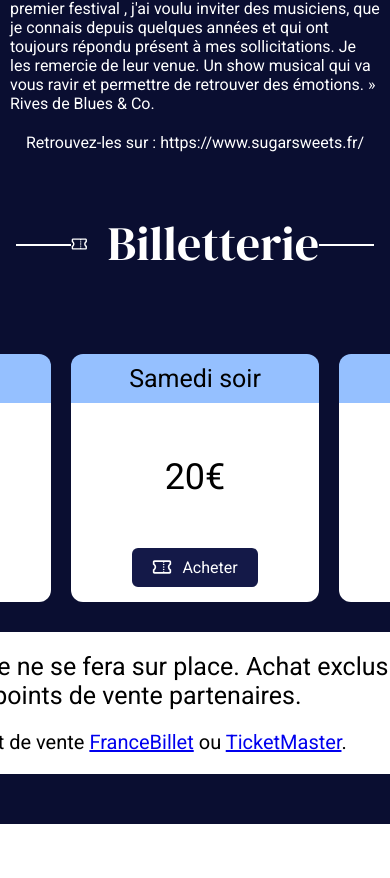
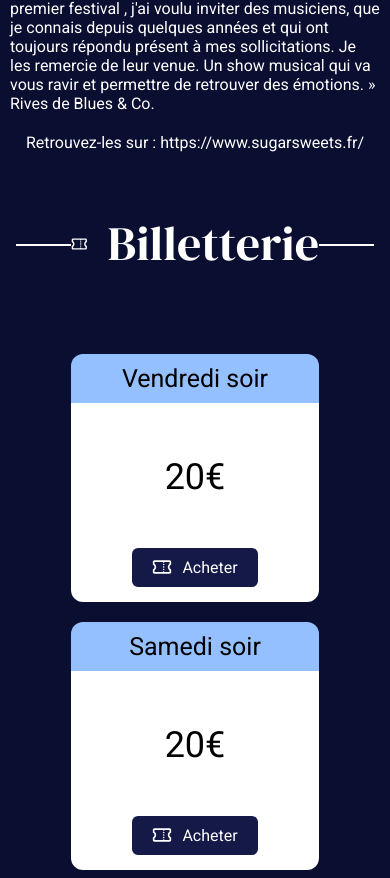
Before and after one commit to CyrielleAlbert/RivesDeBlues, a React (Create React App) app: page / in a window 390 px wide. Shown: the part 5526-6404 px from the top of the page. Built offline with nearby package versions, Linux system fonts and the light colour scheme.

Commit message:
billetterie v mobile

```diff
--- a/src/Pages/Home.jsx
+++ b/src/Pages/Home.jsx
@@ -53,8 +53,8 @@ function Home(props) {
                 <Programme titre={"Samedi soir"} infoGroupes={{ "groupe1": { ...infoGroupes["groupe4"] }, "groupe2": { ...infoGroupes["groupe5"] }, "groupe3": { ...infoGroupes["groupe6"] } }}></Programme>
 
             </div>
-            <div className="billetterie" ref={ticketScroll}>
-                <div className="title" style={{ color: "white" }}>
+            <div>
+                <div className="title" style={{ color: "white", backgroundColor:"#0a0e31" }} ref={ticketScroll}>
                     <hr style={{ width:"35%", height: 2, borderWidth: 0, backgroundColor: "white", position: 'relative', top: 10, color: "#0A0E31" }} />
                     <BilletSVG fill="#FFF" width={38} height={38} style={{ marginRight: 20, position: 'relative', top: 15 }} />
                     Billetterie
--- a/src/reusable-components/billetterie.js
+++ b/src/reusable-components/billetterie.js
@@ -1,18 +1,20 @@
 import Pass from "./pass"
+import './style/billetterie.css'
+
 const LINK_1_DAY = "https://www.billetweb.fr/rives-de-blues-co"
 const LINK_2_DAYS = "https://www.billetweb.fr/rives-de-blues-co"
 const LINK_PDV_FB = "https://www.francebillet.com/listePointVenteEdito.do;jsessionid=41-05502B0EB887D34A9105F3B41114FA4B"
 const LINK_PDV_TM = "https://www.ticketmaster.fr/static/html/fr/popups/pd_retrait.htm"
 function Billetterie() {
     return (
-        <div style={{ display: "flex", flexDirection: "column", justifyContent: "center", alignItems: "center", paddingBottom: 50 }}>
-            <div style={{ padding: 20, display: "flex", flexDirection: "row" }}>
+        <div class="billetterie">
+            <div class="pass-cards">
                 <Pass label="Vendredi soir" prix="20€" lien={LINK_1_DAY}></Pass>
                 <Pass label="Samedi soir" prix="20€" lien={LINK_1_DAY}></Pass>
                 <Pass label="Pass 2 jours" prix="35€" reduction="40€" lien={LINK_2_DAYS}></Pass>
             </div>
-            <div style={{ color: "black", backgroundColor: "white", fontFamily: "Roboto", padding: 10, width: 770, borderRadius: 12 }}>
-                <div style={{ fontSize: 25, marginTop: 10, marginBottom: 10, display: "flex" }}>
+            <div class="info" >
+                <div class="info2">
                     <img src="/Icons/info.svg" width={30} height={30} style={{ marginRight: 20, position:"relative",top:15 }} />
                     {"Aucune vente ne se fera sur place. Achat exclusivement en ligne ou dans les points de vente partenaires."}</div>
                 <div style={{ fontSize: 20, marginTop: 10, marginBottom: 10, marginLeft:50,marginTop:20}}>Trouver un point de vente <a href={LINK_PDV_FB} >FranceBillet</a> ou <a href={LINK_PDV_TM}>TicketMaster</a>.</div>
--- /dev/null
+++ b/src/reusable-components/style/billetterie.css
@@ -0,0 +1,44 @@
+.billetterie {
+  display: flex;
+  flex-direction: column;
+  justify-content: center;
+  align-items: center;
+  padding-bottom: 3rem;
+}
+
+.pass-cards {
+  padding: 1.25rem;
+  display: flex;
+  flex-direction: row;
+}
+.info {
+  color: black;
+  background-color: white;
+  font-family: "Roboto";
+  padding: 0.625rem;
+  width: 48rem;
+  border-radius: 0.75rem;
+}
+.info2 {
+  font-size: 1.5rem;
+  margin-top: 0.625rem;
+  margin-bottom: 0.625rem;
+  display: flex;
+}
+
+@media (max-width: 900px) {
+  .pass-cards {
+      display:flex;
+      flex-direction: column;
+      justify-content: center;
+      align-items: center;
+  }
+  .info {
+    color: black;
+    background-color: white;
+    font-family: "Roboto";
+    padding: 0.625rem;
+    width: 80%;
+    border-radius: 0.75rem;
+  }
+}
```
